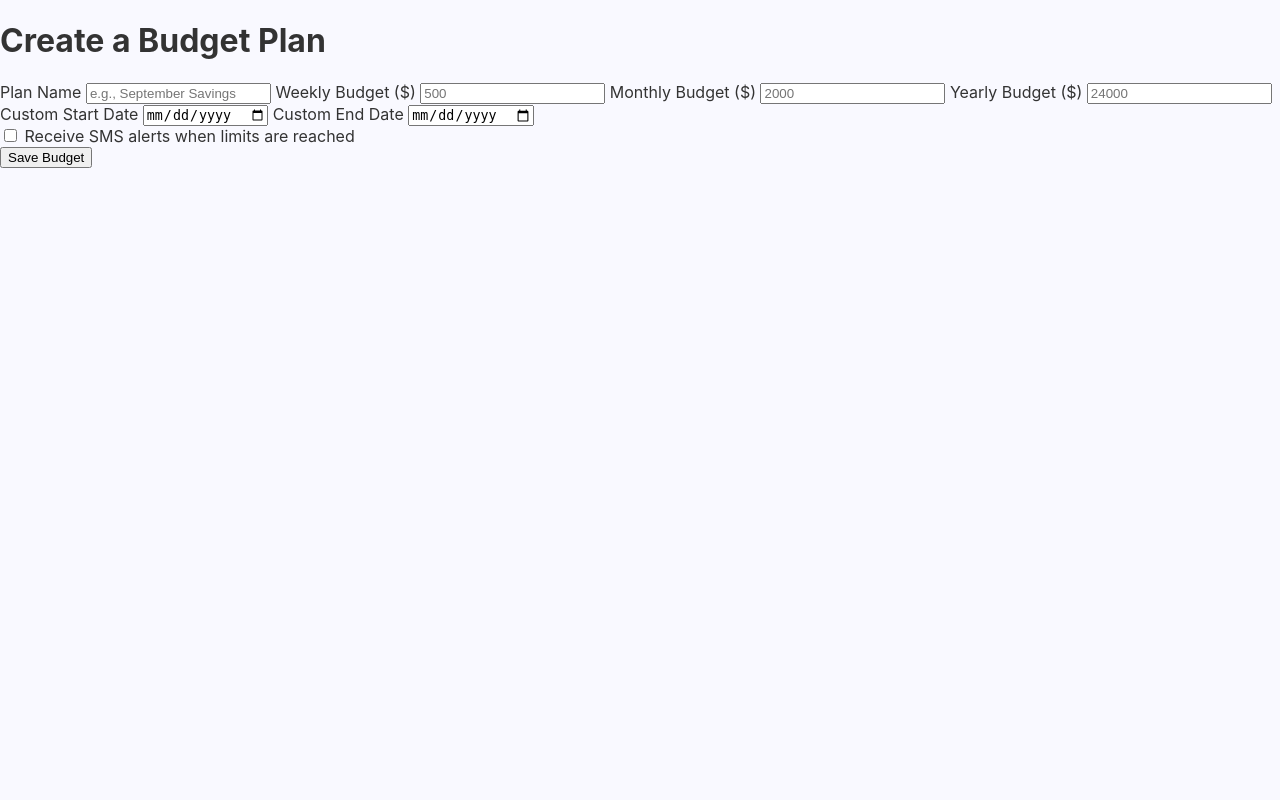
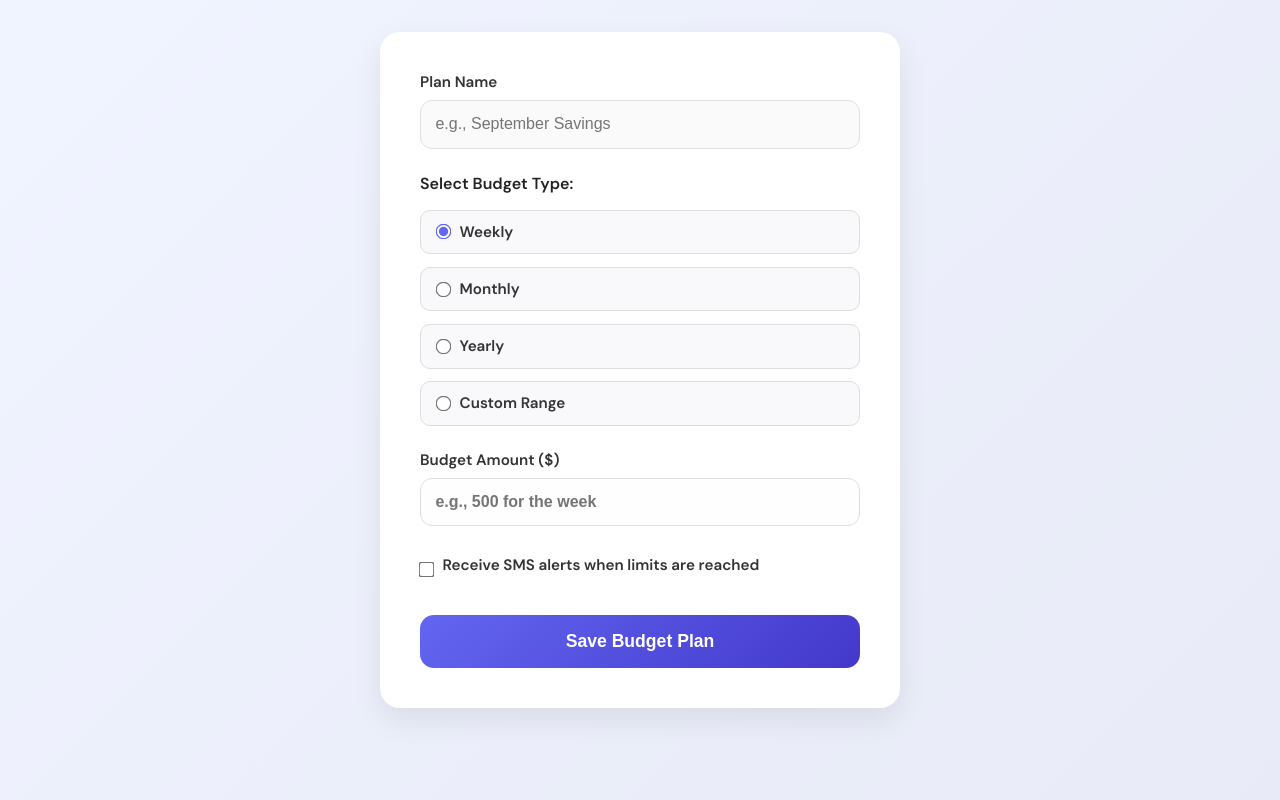
Before and after one commit to dababy5/budgetbaddie, a Django app: page /budget_plan/ in a window 1280 px wide. Run offline with Django 5.2, Linux system fonts and the light colour scheme; some libraries are stand-ins or nearby versions.

Commit message:
new changes staged

```diff
--- /dev/null
+++ b/static/new.css
@@ -0,0 +1,161 @@
+/* General Reset */
+* {
+  margin: 0;
+  padding: 0;
+  box-sizing: border-box;
+}
+
+body {
+  font-family: 'DM Sans', sans-serif;
+  background: linear-gradient(135deg, #f0f4ff, #e8ebf7);
+  display: flex;
+  justify-content: center;
+  align-items: flex-start;
+  min-height: 100vh;
+  padding: 2rem;
+  color: #222;
+}
+
+/* Card Container */
+.form-container {
+  background: #fff;
+  padding: 2.5rem;
+  border-radius: 20px;
+  box-shadow: 0 12px 30px rgba(0, 0, 0, 0.08);
+  max-width: 520px;
+  width: 100%;
+  animation: fadeIn 0.6s ease-in-out;
+}
+
+/* Heading */
+h1 {
+  font-family: 'Space Grotesk', sans-serif;
+  font-size: 2rem;
+  text-align: center;
+  margin-bottom: 2rem;
+  color: #1e1e2f;
+}
+
+/* Labels */
+label {
+  display: block;
+  margin-bottom: 0.5rem;
+  font-weight: 600;
+  color: #333;
+  font-size: 0.95rem;
+}
+
+/* Inputs */
+input[type="text"],
+input[type="number"],
+input[type="date"] {
+  width: 100%;
+  padding: 0.9rem;
+  border-radius: 12px;
+  border: 1.5px solid #e0e0e0;
+  font-size: 1rem;
+  transition: all 0.3s ease;
+  background-color: #fafafa;
+}
+
+input:focus {
+  border-color: #6366f1;
+  background-color: #fff;
+  box-shadow: 0 0 0 3px rgba(99, 102, 241, 0.15);
+  outline: none;
+}
+
+/* Radio Group */
+.radio-group {
+  margin-top: 1.5rem;
+}
+
+.radio-group p {
+  font-weight: 600;
+  margin-bottom: 1rem;
+}
+
+.radio-group label {
+  display: flex;
+  align-items: center;
+  gap: 0.6rem;
+  margin-bottom: 0.8rem;
+  background: #f9f9fb;
+  padding: 0.7rem 1rem;
+  border-radius: 10px;
+  border: 1.5px solid #ddd;
+  cursor: pointer;
+  transition: all 0.2s ease;
+}
+
+.radio-group input[type="radio"] {
+  transform: scale(1.2);
+  accent-color: #6366f1;
+}
+
+.radio-group label:hover {
+  border-color: #6366f1;
+  background: #f3f4ff;
+}
+
+/* Budget amount */
+.amount-row {
+  margin-top: 1.5rem;
+}
+
+.amount-row input {
+  font-weight: bold;
+  color: #222;
+  background-color: #fefefe;
+}
+
+/* Date range */
+.date-range {
+  margin-top: 1.2rem;
+  display: grid;
+  grid-template-columns: 1fr 1fr;
+  gap: 1.2rem;
+  padding: 1rem;
+  border: 1.5px dashed #ccc;
+  border-radius: 12px;
+  background: #fafafa;
+}
+
+/* Checkbox row */
+.checkbox-row {
+  margin-top: 1.8rem;
+  display: flex;
+  align-items: center;
+  gap: 0.6rem;
+}
+
+.checkbox-row input {
+  transform: scale(1.2);
+  accent-color: #6366f1;
+}
+
+/* Submit Button */
+.submit-btn {
+  margin-top: 2rem;
+  width: 100%;
+  padding: 1rem;
+  border: none;
+  border-radius: 14px;
+  background: linear-gradient(135deg, #6366f1, #4338ca);
+  color: white;
+  font-size: 1.1rem;
+  font-weight: 600;
+  cursor: pointer;
+  transition: transform 0.2s ease, box-shadow 0.3s ease;
+}
+
+.submit-btn:hover {
+  transform: translateY(-2px);
+  box-shadow: 0 8px 20px rgba(67, 56, 202, 0.35);
+}
+
+/* Animation */
+@keyframes fadeIn {
+  from { opacity: 0; transform: translateY(10px); }
+  to { opacity: 1; transform: translateY(0); }
+}
--- a/templates/user/budget_plan.html
+++ b/templates/user/budget_plan.html
@@ -10,33 +10,44 @@
   <link href="https://fonts.googleapis.com/css2?family=Space+Grotesk:wght@300..700&display=swap" rel="stylesheet">
   <link href="https://fonts.googleapis.com/css2?family=DM+Sans:ital,opsz,wght@0,9..40,100..1000;1,9..40,100..1000&display=swap" rel="stylesheet">
   <script src="https://unpkg.com/htmx.org@1.9.9"></script>
-  <link rel="stylesheet" href="{% static 'dashboard.css' %}">
+  <link rel="stylesheet" href="{% static 'new.css' %}">
   <title>Budget Planner</title>
 </head>
 <body>
   <div class="form-container">
-    <h1>Create a Budget Plan</h1>
-    <form method="POST" action="">
-      {% csrf_token %}
+
+    <!-- Wrap all inputs inside a form -->
+    <form method="post" action="">
+      {% csrf_token %} <!-- Django security token -->
 
       <label for="plan_name">Plan Name</label>
       <input type="text" id="plan_name" name="plan_name" placeholder="e.g., September Savings" required>
 
-      <label for="weekly_budget">Weekly Budget ($)</label>
-      <input type="number" id="weekly_budget" name="weekly_budget" min="0" step="0.01" placeholder="500">
+      <!-- Budget type selector -->
+      <div class="radio-group">
+        <p>Select Budget Type:</p>
+        <label><input type="radio" name="budget_type" value="weekly" checked> Weekly</label>
+        <label><input type="radio" name="budget_type" value="monthly"> Monthly</label>
+        <label><input type="radio" name="budget_type" value="yearly"> Yearly</label>
+        <label><input type="radio" name="budget_type" value="custom"> Custom Range</label>
+      </div>
 
-      <label for="monthly_budget">Monthly Budget ($)</label>
-      <input type="number" id="monthly_budget" name="monthly_budget" min="0" step="0.01" placeholder="2000">
+      <!-- Shared amount field -->
+      <div class="amount-row">
+        <label for="budget_amount">Budget Amount ($)</label>
+        <input type="number" id="budget_amount" name="budget_amount" min="0" step="0.01" placeholder="e.g., 500" required>
+      </div>
 
-      <label for="yearly_budget">Yearly Budget ($)</label>
-      <input type="number" id="yearly_budget" name="yearly_budget" min="0" step="0.01" placeholder="24000">
-
-      <div class="date-range">
-        <label for="start_date">Custom Start Date</label>
-        <input type="date" id="start_date" name="start_date">
-
-        <label for="end_date">Custom End Date</label>
-        <input type="date" id="end_date" name="end_date">
+      <!-- Custom range (hidden unless "custom" selected) -->
+      <div class="date-range" id="custom-range" style="display:none;">
+        <div>
+          <label for="start_date">Start Date</label>
+          <input type="date" id="start_date" name="start_date" disabled>
+        </div>
+        <div>
+          <label for="end_date">End Date</label>
+          <input type="date" id="end_date" name="end_date" disabled>
+        </div>
       </div>
 
       <div class="checkbox-row">
@@ -44,8 +55,42 @@
         <label for="accept_sms">Receive SMS alerts when limits are reached</label>
       </div>
 
-      <button type="submit" class="submit-btn">Save Budget</button>
+      <!-- Submit button -->
+      <button type="submit" class="submit-btn">Save Budget Plan</button>
     </form>
+
   </div>
+
+  <script>
+    const radios = document.querySelectorAll('input[name="budget_type"]');
+    const customRange = document.getElementById('custom-range');
+    const startDate = document.getElementById('start_date');
+    const endDate = document.getElementById('end_date');
+    const amountInput = document.getElementById('budget_amount');
+
+    function updateUI() {
+      const selected = document.querySelector('input[name="budget_type"]:checked').value;
+
+      // Update placeholder depending on selection
+      const map = {
+        weekly: 'e.g., 500 for the week',
+        monthly: 'e.g., 2000 for the month',
+        yearly: 'e.g., 24000 for the year',
+        custom: 'Amount for the selected date range'
+      };
+      amountInput.placeholder = map[selected];
+
+      // Show/hide custom range
+      const showCustom = selected === 'custom';
+      customRange.style.display = showCustom ? 'grid' : 'none';
+      [startDate, endDate].forEach(el => {
+        el.disabled = !showCustom;
+        el.required = showCustom;
+      });
+    }
+
+    radios.forEach(r => r.addEventListener('change', updateUI));
+    updateUI();
+  </script>
 </body>
 </html>
```
Also changed, not shown: db.sqlite3.
